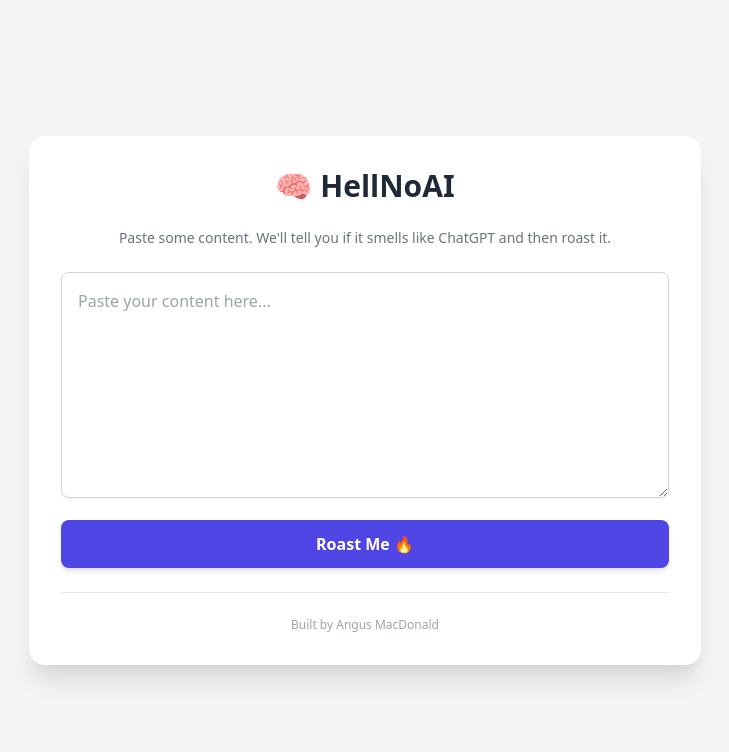
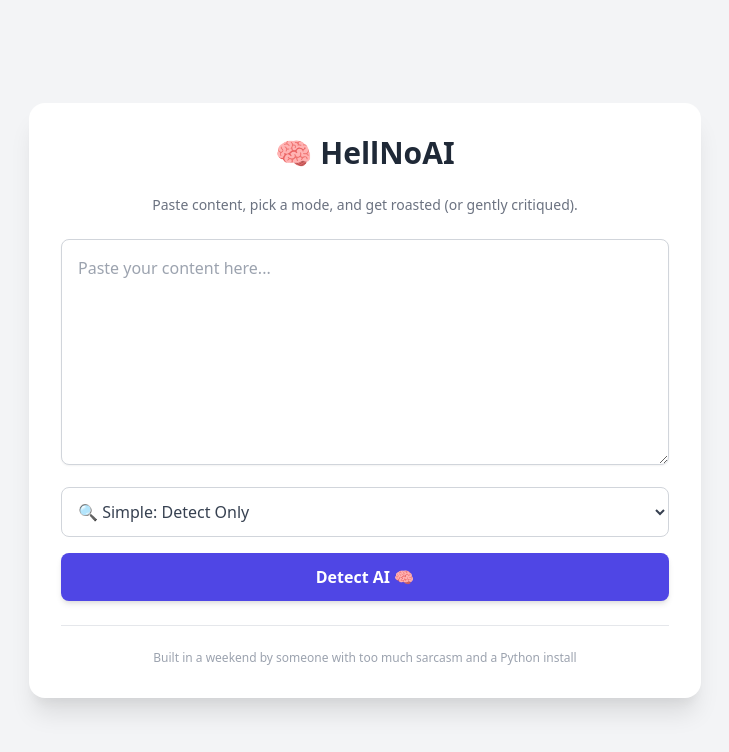
Before and after one commit to amacd86/HellNoAI, a Flask app: page / in a window 1280 px wide. Shown: the top 752 px of the page, without its empty margins (275-1004 px from the left). Run offline with Flask 3, Linux system fonts and the light colour scheme.

Commit message:
Added mode selector and dynamic roast button

```diff
--- a/app.py
+++ b/app.py
@@ -5,42 +5,46 @@
 
 print("Starting Flask app...")
 
-# Load environment variables from .env
 load_dotenv()
-
 app = Flask(__name__)
-
-# Initialize OpenAI client with secure API key
 client = OpenAI(api_key=os.getenv("OPENAI_API_KEY"))
 
-def get_ai_analysis_and_roast(text):
+def get_ai_analysis_and_roast(text, mode):
+    if mode == "detect-only":
+        instruction = "Only detect and report whether the text seems AI-generated. Do not include a roast."
+    elif mode == "nice":
+        instruction = "Gently roast this text with kindness. Be funny and clever, but constructive — like a cool teacher."
+    else:  # savage
+        instruction = "Roast this content with sharp wit, sarcasm, and a little dramatic flair. Be bold, but don't be mean-spirited."
+
     prompt = f"""
-You are a brutally honest but insightful writing coach and content analyst.
+You are an AI content detector and creative writing coach.
 
-You will:
-1. Analyze the text for signs of AI-generated patterns (buzzwords, vague language, repetitive structure).
-2. Judge the overall *vibe*: Is it robotic, overly formal, try-hard, or awkwardly human?
-3. Deliver a roast that’s funny, sharp, and a little dramatic — but feels like it came from a clever human, not a chatbot.
-4. Format your answer exactly like this:
+1. First, analyze whether this content sounds AI-generated or human.
+2. Check the tone: corporate buzzwords, robotic phrasing, or casual and real?
+3. Based on the selected mode, respond accordingly.
 
 ---
-**AI Detection:** [Likely AI / Likely Human / Unclear]
-**Tone Check:** [Boring corporate / Overly formal / Weirdly robotic / Kinda human / Try-hard / Casual and real]
-**Roast:** [Insert a witty, honest, slightly savage roast. No softballs.]
----
+**Mode:** {mode}
+**Instruction:** {instruction}
 
-Now roast this content:
+Now process this:
 
 \"\"\"{text}\"\"\"
+
+Respond in this format:
+---
+**AI Detection:** [Likely AI / Likely Human / Unclear]
+**Tone Check:** [Your tone check here]
+**Roast:** [Only if mode includes it]
+---
 """
 
     response = client.chat.completions.create(
         model="gpt-3.5-turbo",
-        messages=[
-            {"role": "user", "content": prompt}
-        ],
+        messages=[{"role": "user", "content": prompt}],
         max_tokens=300,
-        temperature=1.1
+        temperature=1.0 if mode == "savage" else 0.8
     )
 
     return response.choices[0].message.content.strip()
@@ -49,11 +53,11 @@
 def index():
     roast = ""
     if request.method == "POST":
-        content = request.form["content"].strip()  # Remove leading/trailing spaces
-        if content:  # Only call OpenAI if there's actual content
-            roast = get_ai_analysis_and_roast(content)
+        content = request.form["content"].strip()
+        mode = request.form.get("mode", "savage")
+        if content:
+            roast = get_ai_analysis_and_roast(content, mode)
     return render_template("index.html", roast=roast)
-
 
 if __name__ == "__main__":
     app.run(debug=True)
--- a/templates/index.html
+++ b/templates/index.html
@@ -10,27 +10,52 @@
 
   <div class="max-w-2xl w-full bg-white rounded-2xl shadow-xl p-8 space-y-6">
     <h1 class="text-3xl font-bold text-center text-gray-800">🧠 HellNoAI</h1>
-    <p class="text-center text-sm text-gray-500">Paste some content. We'll tell you if it smells like ChatGPT and then roast it.</p>
+    <p class="text-center text-sm text-gray-500">Paste content, pick a mode, and get roasted (or gently critiqued).</p>
 
-    <form method="POST" class="space-y-4">
+    <form method="POST" class="space-y-4" onsubmit="return updateButtonLabel();">
       <textarea name="content" rows="8" placeholder="Paste your content here..." required
         class="w-full p-4 border border-gray-300 rounded-lg shadow-sm focus:outline-none focus:ring-2 focus:ring-indigo-500"></textarea>
-      <button type="submit"
+
+      <select name="mode" id="mode-select" onchange="updateButtonLabel()"
+        class="w-full p-3 border border-gray-300 rounded-lg text-gray-700 bg-white focus:outline-none focus:ring-2 focus:ring-indigo-500">
+        <option value="detect-only">🔍 Simple: Detect Only</option>
+        <option value="nice">😇 Nice Mode</option>
+        <option value="savage">🔥 Savage Mode</option>
+      </select>
+
+      <button id="submit-btn" type="submit"
         class="w-full bg-indigo-600 hover:bg-indigo-700 text-white font-semibold py-3 px-6 rounded-lg shadow-md transition duration-150">
-        Roast Me 🔥
+        Roast Me
       </button>
     </form>
 
     {% if roast %}
-    <div class="mt-6 p-5 bg-gray-50 border-l-4 border-red-500 rounded-lg shadow-inner">
+    <div class="mt-6 p-5 bg-gray-50 border-l-4 border-purple-500 rounded-lg shadow-inner">
       <pre class="whitespace-pre-wrap text-sm text-gray-800">{{ roast }}</pre>
     </div>
     {% endif %}
 
     <div class="text-center text-xs text-gray-400 pt-6 border-t">
-      Built by Angus MacDonald
+      Built in a weekend by someone with too much sarcasm and a Python install
     </div>
   </div>
 
+  <script>
+    function updateButtonLabel() {
+      const mode = document.getElementById("mode-select").value;
+      const btn = document.getElementById("submit-btn");
+      if (mode === "detect-only") {
+        btn.textContent = "Detect AI 🧠";
+      } else if (mode === "nice") {
+        btn.textContent = "Gently Roast Me 😇";
+      } else {
+        btn.textContent = "Roast Me 🔥";
+      }
+      return true;
+    }
+
+    window.onload = updateButtonLabel;
+  </script>
+
 </body>
 </html>
```
